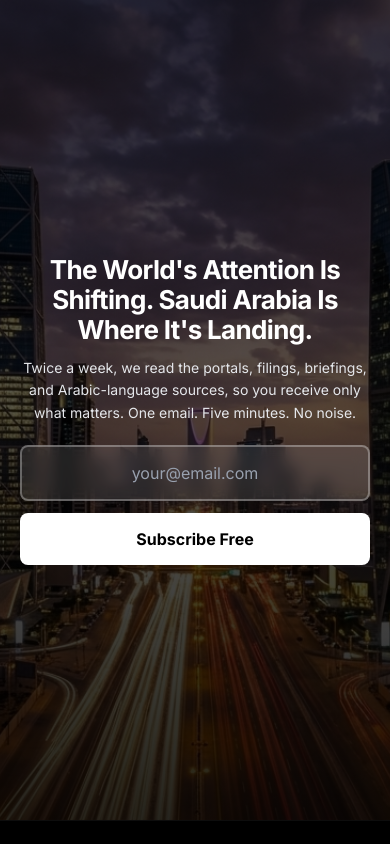
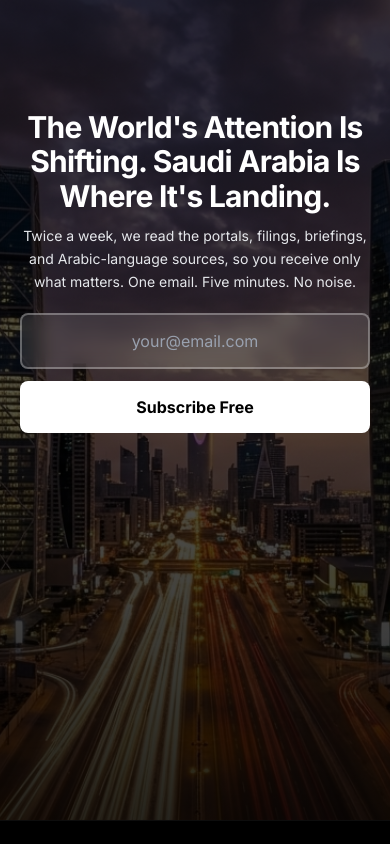
Before and after one commit to github4rslan/news-latter-subscriber, a Next.js app: page / in a window 390 px wide. Shown: the top 844 px of the page. Built offline with nearby package versions, Linux system fonts and the light colour scheme; no server answers.

Commit message:
Move hero content up and enlarge headline on mobile
Mobile hero was vertically centered, leaving a large empty gap above the
headline. Switch to top-aligned with a 13svh offset on mobile only and
bump the h1 from 26px to 30px. Tablet and desktop layout is unchanged.

```diff
--- a/app/page.js
+++ b/app/page.js
@@ -149,7 +149,7 @@ export default function NewsletterLanding() {
   return (
     <div className="min-h-screen flex flex-col bg-black">
       {/* HERO - headline + CTA visible above the fold */}
-      <section className="relative h-[100svh] max-h-[820px] flex flex-col justify-center px-5 sm:px-6 py-6 overflow-hidden">
+      <section className="relative h-[100svh] max-h-[820px] flex flex-col justify-start pt-[13svh] pb-6 px-5 sm:px-6 sm:justify-center sm:py-6 overflow-hidden">
         <div
           className="absolute inset-0 bg-cover bg-center bg-no-repeat"
           style={{ backgroundImage: "url('/hero-bg.jpg')" }}
@@ -157,7 +157,7 @@ export default function NewsletterLanding() {
         <div className="absolute inset-0 bg-gradient-to-b from-black/75 via-black/65 to-black/85" />
 
         <div className="relative z-10 max-w-2xl w-full mx-auto text-center">
-          <h1 className="text-[1.625rem] sm:text-4xl md:text-[2.75rem] font-bold text-white mb-3 sm:mb-4 leading-[1.15] tracking-tight">
+          <h1 className="text-[1.875rem] sm:text-4xl md:text-[2.75rem] font-bold text-white mb-3 sm:mb-4 leading-[1.15] tracking-tight">
             The World&apos;s Attention Is Shifting. Saudi Arabia Is Where It&apos;s Landing.
           </h1>
 
```
